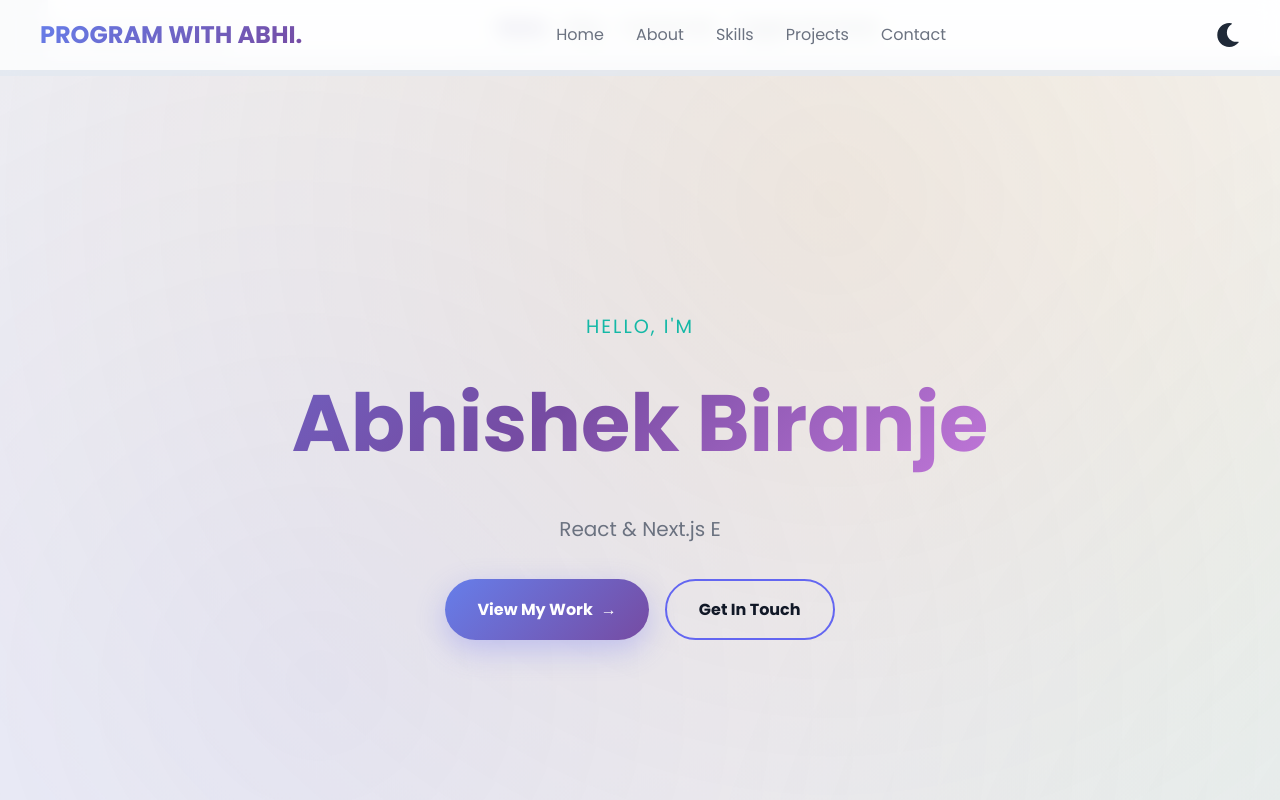
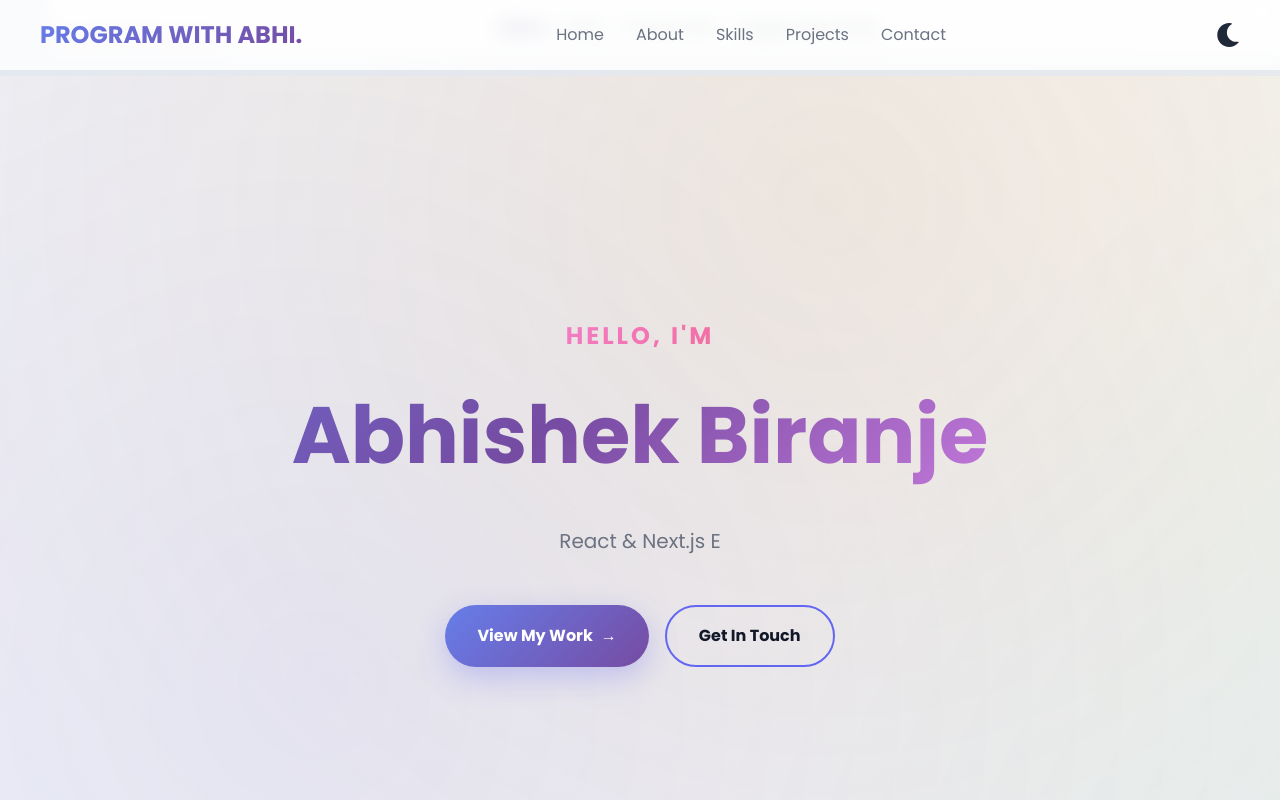
Before and after one commit to programwithabhi33/portfolio-next.js, a Next.js app: page / in a window 1280 px wide. Shown: the top 800 px of the page. Built offline with nearby package versions, Linux system fonts and the light colour scheme.

Commit message:
Added my AI image and added it's css to fit in hero section (temporary commented out) and also fixed the layout shift issue when text is animating through javascript.

```diff
--- a/public/css/home/main.css
+++ b/public/css/home/main.css
@@ -162,18 +162,61 @@ nav.scrolled {
 
 /* Hero Section */
 .hero {
-    min-height: 100vh;
+    position: relative;
     display: flex;
+    flex-direction: row;
     align-items: center;
     justify-content: center;
-    padding: 2rem;
-    position: relative;
+    min-height: 100vh;
+    padding: 6rem 2rem 4rem;
+    text-align: center;
+    overflow: hidden;
+    color: var(--text-light);
+    background: var(--background-dark);
 }
 
 .hero-content {
-    max-width: 1200px;
-    text-align: center;
-    animation: fadeInUp 1s ease;
+    position: relative;
+    z-index: 2;
+    max-width: 800px;
+    margin: 0 auto;
+    animation: fadeIn 1.5s ease-out;
+}
+
+.hero-image {
+    position: relative;
+    width: 350px;
+    height: 350px;
+    border-radius: 50%;
+    overflow: hidden;
+    border: 5px solid var(--primary);
+    box-shadow: 0 10px 40px rgba(99, 102, 241, 0.4);
+    animation: reveal 1s ease-in-out;
+}
+
+.hero-image .profile-img {
+    width: 100%;
+    height: 100%;
+    object-fit: cover;
+    border-radius: 50%;
+    transform: scale(1.05);
+}
+
+.hero-image::before {
+    content: '';
+    position: absolute;
+    top: -10%;
+    left: -10%;
+    width: 120%;
+    height: 120%;
+    background: linear-gradient(45deg, rgba(255, 255, 255, 0.1), transparent);
+    animation: rotate 10s linear infinite;
+}
+
+@keyframes rotate {
+    to {
+        transform: rotate(360deg);
+    }
 }
 
 @keyframes fadeInUp {
@@ -189,11 +232,15 @@ nav.scrolled {
 }
 
 .hero-subtitle {
-    color: var(--secondary);
-    font-size: 1.2rem;
+    font-size: clamp(1rem, 2.5vw, 1.5rem);
+    font-weight: 600;
     margin-bottom: 1rem;
-    letter-spacing: 2px;
+    letter-spacing: 3px;
     text-transform: uppercase;
+    background: var(--gradient-2);
+    -webkit-background-clip: text;
+    background-clip: text;
+    -webkit-text-fill-color: transparent;
 }
 
 .hero-title {
@@ -228,6 +275,7 @@ nav.scrolled {
     max-width: 600px;
     margin: 0 auto 2rem;
     line-height: 1.8;
+    height: 50px;
 }
 
 .hero-buttons {
```
Also changed, not shown: public/me-ai.png (added).
